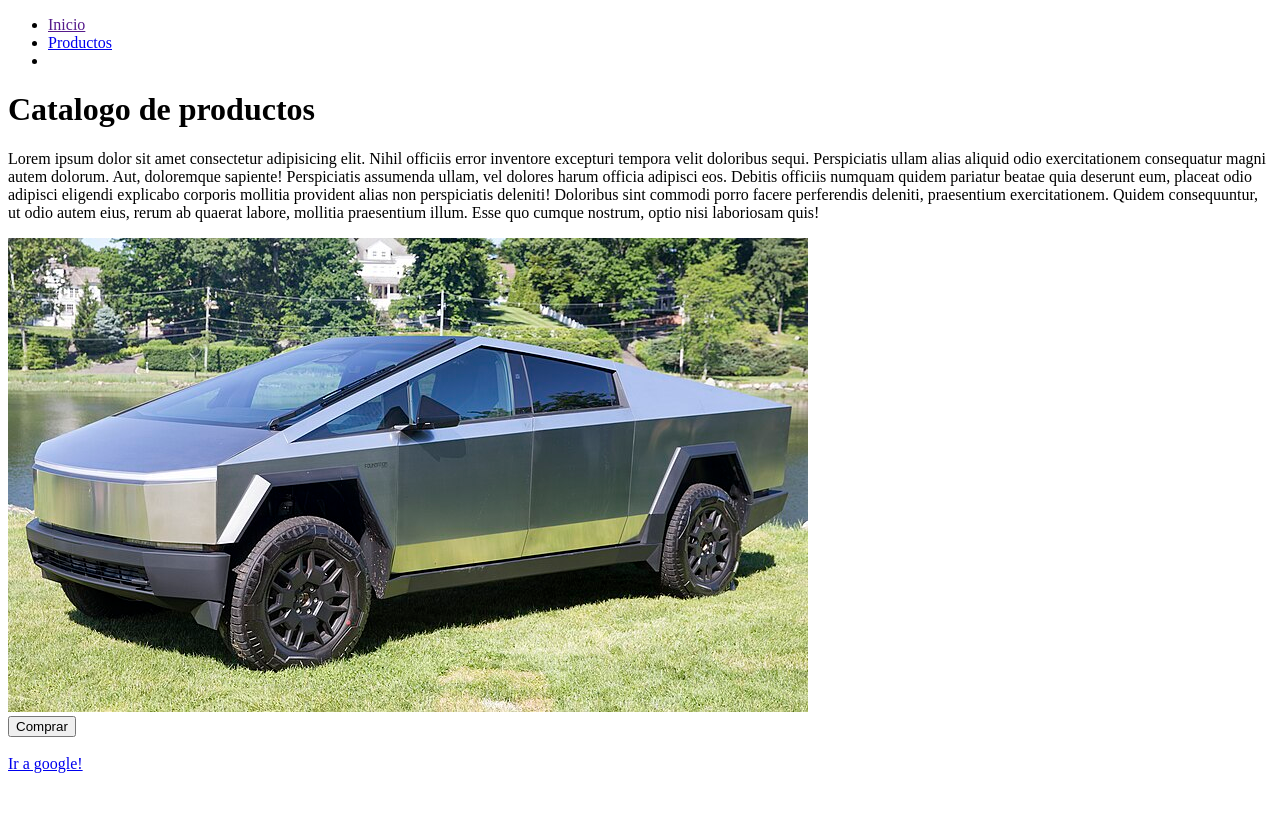
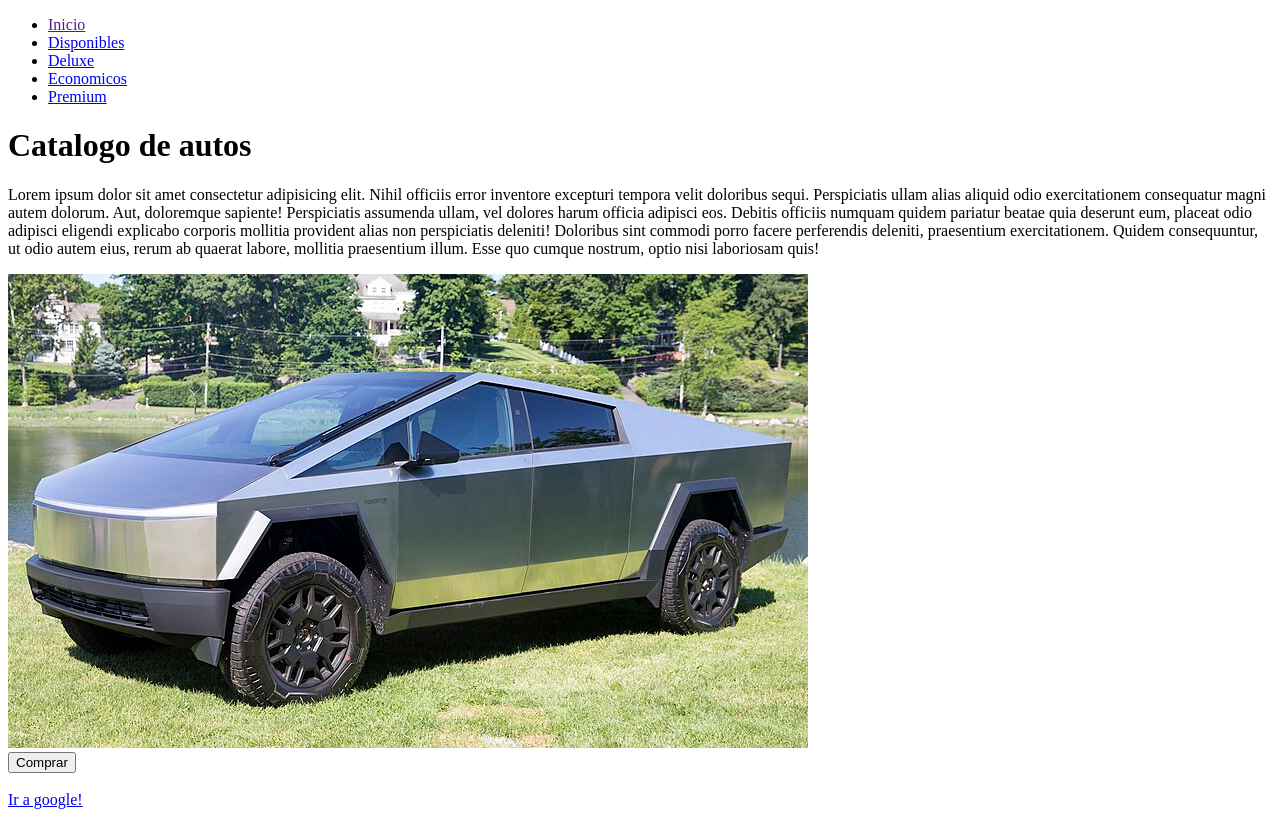
Before and after one commit to Oli3316/proyecto-aplicaciones-web-cliente, a plain HTML site: page index.html in a window 1280 px wide. Drawn offline with Linux system fonts and the light colour scheme.

Commit message:
fixes on sections

```diff
--- a/index.html
+++ b/index.html
@@ -10,13 +10,15 @@
         <nav>
             <ul>
                 <li><a href="">Inicio</a></li>
-                <li><a href="./productos.html">Productos</a></li>
-                <li></li>
+                <li><a href="./disponibles.html">Disponibles</a></li>
+                <li><a href="./deluxe.html">Deluxe</a></li>
+                <li><a href="./economicos.html">Economicos</a></li>
+                <li><a href="./premium.html">Premium</a></li>
             </ul>
         </nav>
     </header>
     <h1>
-        Catalogo de productos
+        Catalogo de autos
     </h1>
     <main>
         <section>
```
Also changed, not shown: economicos.html (added, +14 -0 lines), premium.html (added, +13 -0 lines), contacto.html (deleted), deluxe.html (renamed from productos.html), disponibles.html (added).
